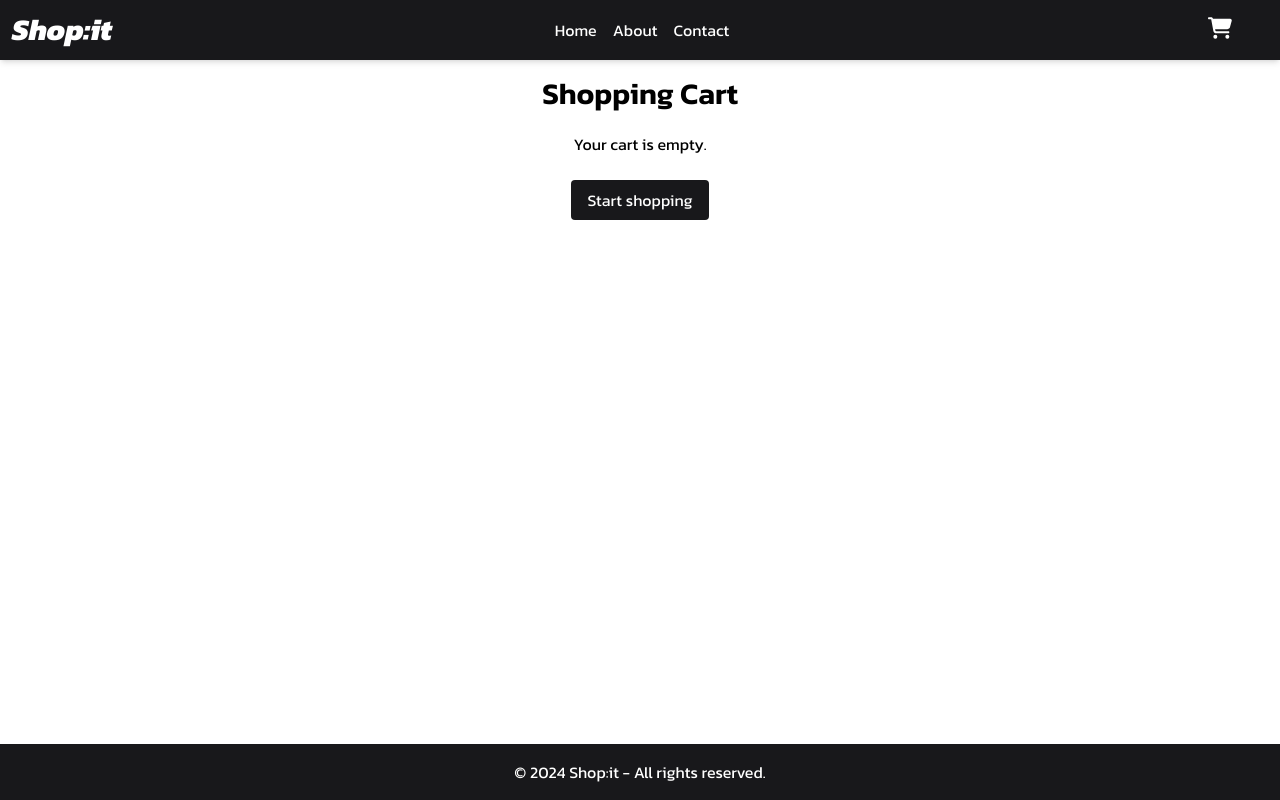
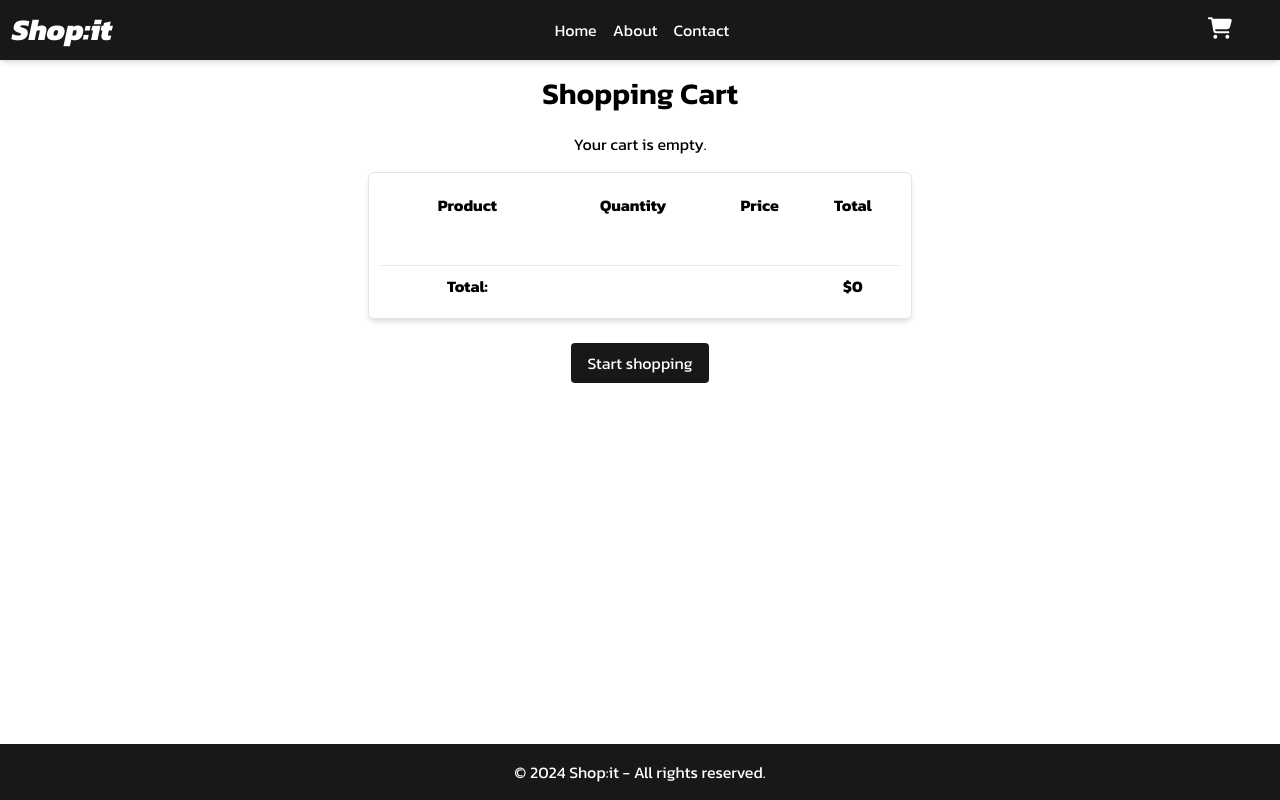
Before and after one commit to EliseAur/ecom-store, a React (Vite) app: page /cart in a window 1280 px wide. Built offline with nearby package versions, Linux system fonts and the light colour scheme.

Commit message:
Added a better styling for the cart empty and made it as a component. Also changed the styling of the cart in the same way. Similar to productCard styles.

```diff
--- a/src/components/CartContent.jsx
+++ b/src/components/CartContent.jsx
@@ -2,6 +2,7 @@ import PropTypes from "prop-types";
 import { useNavigate } from "react-router-dom";
 import { Link } from "react-router-dom";
 import CartTable from "./CartTable";
+import { CartEmpty } from "../components";
 
 function CartContent({
   groupedProducts,
@@ -23,7 +24,7 @@ function CartContent({
         <h1 className="text-3xl font-semibold mb-5">Shopping Cart</h1>
         {groupedProducts.length === 0 ? (
           <div>
-            <p>Your cart is empty.</p>
+            <CartEmpty />
             <div className="mt-8">
               <Link
                 to="/"
--- /dev/null
+++ b/src/components/CartEmpty.jsx
@@ -0,0 +1,35 @@
+function CartEmpty() {
+  return (
+    <div>
+      <p className="mb-4">Your cart is empty.</p>
+      <div className="rounded-md p-3 border border-zinc-200 overflow-hidden shadow-md">
+        <table className="min-w-full">
+          <thead>
+            <tr className="pt-4">
+              <th className="py-2 text-xs sm:text-base">Product</th>
+              <th className="py-2 text-xs sm:text-base">Quantity</th>
+              <th className="py-2 text-xs sm:text-base">Price</th>
+              <th className="py-2 text-xs sm:text-base">Total</th>
+            </tr>
+          </thead>
+          <tbody>
+            <tr className="border-b">
+              <td className="py-2 text-xs sm:text-base">&nbsp;</td>
+              <td className="py-2">&nbsp;</td>
+              <td className="py-2">&nbsp;</td>
+              <td className="py-2">&nbsp;</td>
+            </tr>
+            <tr className="font-bold">
+              <td className="w-1/3 py-2 text-xs sm:text-base">Total:</td>
+              <td className="w-2/9 py-2 text-xs sm:text-base"></td>
+              <td className="w-2/9 py-2 text-xs sm:text-base"></td>
+              <td className="w-2/9 py-2 text-xs sm:text-base">$0</td>
+            </tr>
+          </tbody>
+        </table>
+      </div>
+    </div>
+  );
+}
+
+export default CartEmpty;
--- a/src/components/CartTable.jsx
+++ b/src/components/CartTable.jsx
@@ -4,6 +4,7 @@ import CartTotalRow from "./CartTotalRow";
 
 function CartTable({ groupedProducts, handleQuantityChange, total }) {
   return (
+    <div className="rounded-md p-3 border border-zinc-200 overflow-hidden shadow-md">
       <table className="min-w-full bg-white">
         <thead>
           <tr>
@@ -24,6 +25,7 @@ function CartTable({ groupedProducts, handleQuantityChange, total }) {
           <CartTotalRow total={total} />
         </tbody>
       </table>
+    </div>
   );
 }
 
--- a/src/components/index.jsx
+++ b/src/components/index.jsx
@@ -10,6 +10,7 @@ import CartContent from "./CartContent";
 import CartTable from "./CartTable";
 import CartTableRow from "./CartTableRow";
 import CartTotalRow from "./CartTotalRow";
+import CartEmpty from "./CartEmpty";
 import CartIcon from "./CartIcon";
 import CheckoutSuccessContent from "./CheckoutSuccessContent";
 import ContactContent from "./ContactContent";
@@ -28,6 +29,7 @@ export {
   CartTable,
   CartTableRow,
   CartTotalRow,
+  CartEmpty,
   CartIcon,
   CheckoutSuccessContent,
   ContactContent,
```
Lines whose indentation alone changed are shown as unchanged.
